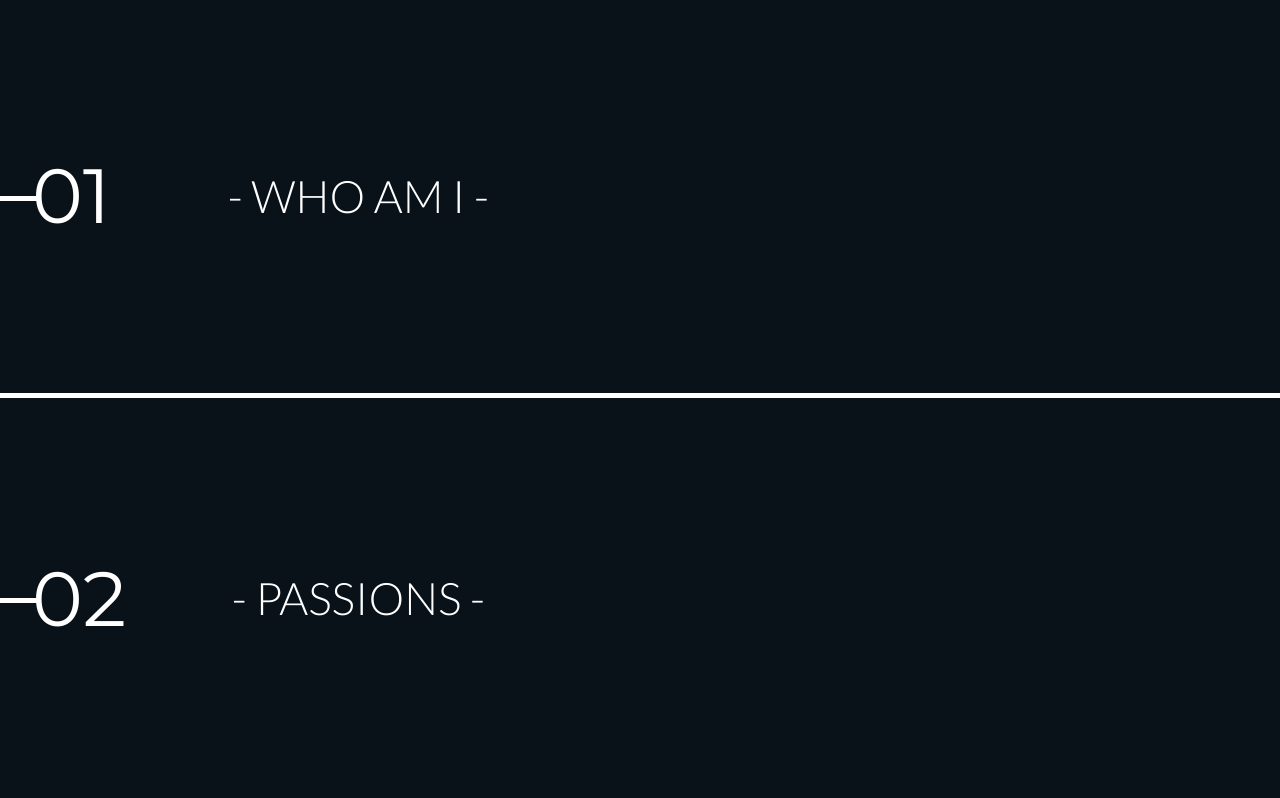
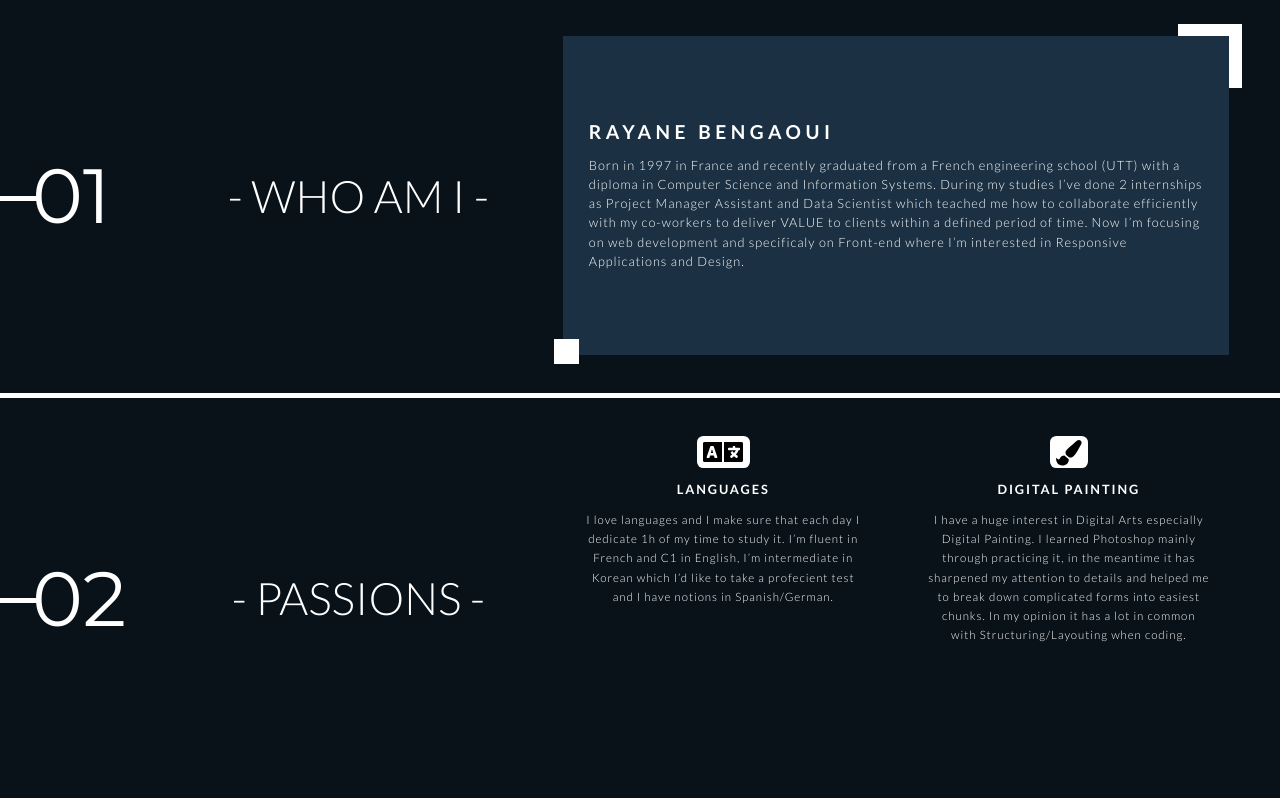
Before and after one commit to RayaneBengaoui/Portfolio, a React (Create React App) app: page /about in a window 1280 px wide. Shown: the part 402-1200 px from the top of the page. Built offline with nearby package versions, Linux system fonts and the light colour scheme.

Commit message:
Styling 2 sections from about me page

```diff
--- a/src/Pages/About.js
+++ b/src/Pages/About.js
@@ -8,6 +8,9 @@ import moutainDayImg from "../images/fond_jour_crop.png";
 
 import { homepageAnim, imgWorkAnim, moonAnim, sliderAnim } from "../animation";
 import { motion } from "framer-motion";
+
+import { FontAwesomeIcon } from "@fortawesome/react-fontawesome";
+import { faLanguage, faPaintBrush } from "@fortawesome/free-solid-svg-icons";
 
 const About = ({ navStatus, setNavStatus, offsetX, offsetY }) => {
   return (
@@ -34,7 +37,21 @@ const About = ({ navStatus, setNavStatus, offsetX, offsetY }) => {
               <Title>- WHO AM I -</Title>
             </TitleContainer>
           </LeftSectionContainer>
-          <RightSectionContainer></RightSectionContainer>
+          <RightSectionContainer>
+            <TextHolder>
+              <h2>RAYANE BENGAOUI</h2>
+              <h3>
+                Born in 1997 in France and recently graduated from a French
+                engineering school (UTT) with a diploma in Computer Science and
+                Information Systems. During my studies I’ve done 2 internships
+                as Project Manager Assistant and Data Scientist which teached me
+                how to collaborate efficiently with my co-workers to deliver
+                VALUE to clients within a defined period of time. Now I’m
+                focusing on web development and specificaly on Front-end where
+                I’m interested in Responsive Applications and Design.
+              </h3>
+            </TextHolder>
+          </RightSectionContainer>
         </FirstSection>
         <SecondSection>
           <LeftSectionContainer>
@@ -43,7 +60,40 @@ const About = ({ navStatus, setNavStatus, offsetX, offsetY }) => {
               <Title>- PASSIONS -</Title>
             </TitleContainer>
           </LeftSectionContainer>
-          <RightSectionContainer></RightSectionContainer>
+          <RightSectionContainer>
+            <PassionContainer>
+              <Passion>
+                <IconContainer>
+                  <FontAwesomeIcon size="5x" color="black" icon={faLanguage} />
+                </IconContainer>
+                <h4>LANGUAGES</h4>
+                <p>
+                  I love languages and I make sure that each day I dedicate 1h
+                  of my time to study it. I’m fluent in French and C1 in
+                  English, I’m intermediate in Korean which I’d like to take a
+                  profecient test and I have notions in Spanish/German.
+                </p>
+              </Passion>
+              <Passion>
+                <IconContainer>
+                  <FontAwesomeIcon
+                    size="4x"
+                    color="black"
+                    icon={faPaintBrush}
+                  />
+                </IconContainer>
+                <h4>DIGITAL PAINTING</h4>
+                <p>
+                  I have a huge interest in Digital Arts especially Digital
+                  Painting. I learned Photoshop mainly through practicing it, in
+                  the meantime it has sharpened my attention to details and
+                  helped me to break down complicated forms into easiest chunks.
+                  In my opinion it has a lot in common with
+                  Structuring/Layouting when coding.
+                </p>
+              </Passion>
+            </PassionContainer>
+          </RightSectionContainer>
         </SecondSection>
         <ThirdSection>
           <LeftSectionContainer>
@@ -136,13 +186,106 @@ const Title = styled.h2`
 `;
 const RightSectionContainer = styled.div`
   width: 60%;
+  padding: 6rem 8rem;
+  z-index: 0;
+`;
+
+const TextHolder = styled.div`
+  background-color: #1b3143;
+  min-width: 70rem;
+  height: 100%;
+  display: flex;
+  flex-direction: column;
+  justify-content: center;
+  align-items: flex-start;
+  padding: 2rem 4rem;
+  position: relative;
+
+  &::before {
+    content: "";
+    width: 4rem;
+    height: 4rem;
+    background: white;
+    position: absolute;
+    bottom: -1.5rem;
+    left: -1.5rem;
+  }
+  &::after {
+    content: "";
+    width: 10rem;
+    height: 10rem;
+    background: white;
+    position: absolute;
+    right: -2rem;
+    top: -2rem;
+    z-index: -8;
+  }
+
+  h2 {
+    font-size: 3rem;
+    font-weight: 700;
+    letter-spacing: 0.7rem;
+    padding-bottom: 2rem;
+  }
+
+  h3 {
+    font-size: 2rem;
+    font-weight: 300;
+    letter-spacing: 0.15rem;
+    line-height: 3rem;
+  }
+`;
+
+const PassionContainer = styled.div`
+  width: 100%;
+  height: 100%;
+  display: flex;
+  align-items: center;
+  justify-content: center;
+  gap: 4rem;
+`;
+const Passion = styled.div`
+  width: 50%;
+  height: 100%;
+
+  display: flex;
+  justify-content: flex-start;
+  align-items: center;
+  flex-direction: column;
+
+  h4 {
+    font-size: 2rem;
+    color: white;
+    letter-spacing: 0.3rem;
+    padding: 2rem 0rem;
+    font-weight: 700;
+  }
+
+  p {
+    max-width: 44rem;
+    font-size: 1.8rem;
+    font-weight: 300;
+    letter-spacing: 0.15rem;
+    line-height: 3rem;
+    text-align: center;
+  }
+`;
+
+const IconContainer = styled.div`
+  background-color: white;
+  display: flex;
+  align-items: center;
+  justify-content: center;
+  padding: 1rem;
+  height: 5rem;
+  border-radius: 1rem;
 `;
 
 const BgImg = styled(motion.img)`
   position: absolute;
-  left: -1%;
+  left: 0%;
   bottom: 50%;
-  max-width: 110%;
+  min-width: 100%;
   pointer-events: none;
   z-index: 20;
 `;
--- a/src/Pages/Homepage.js
+++ b/src/Pages/Homepage.js
@@ -18,6 +18,9 @@ import {
 //Components
 import Nav from "../components/Nav";
 import Hamburger from "../components/Hamburger";
+
+import { FontAwesomeIcon } from "@fortawesome/react-fontawesome";
+import { faChevronUp, faChevronDown } from "@fortawesome/free-solid-svg-icons";
 
 const Homepage = ({ navStatus, setNavStatus, offsetX, offsetY }) => {
   return (
```
Also changed, not shown: 2 other files (tests, documents, lock files or other folders).
